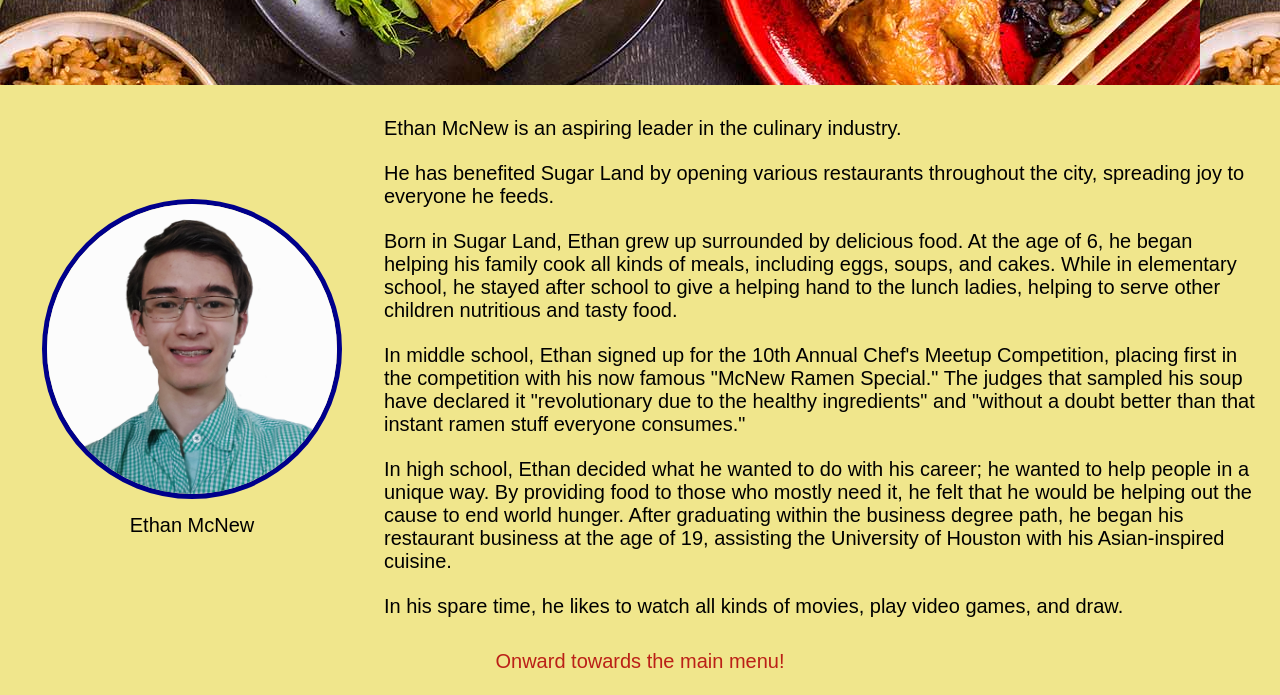
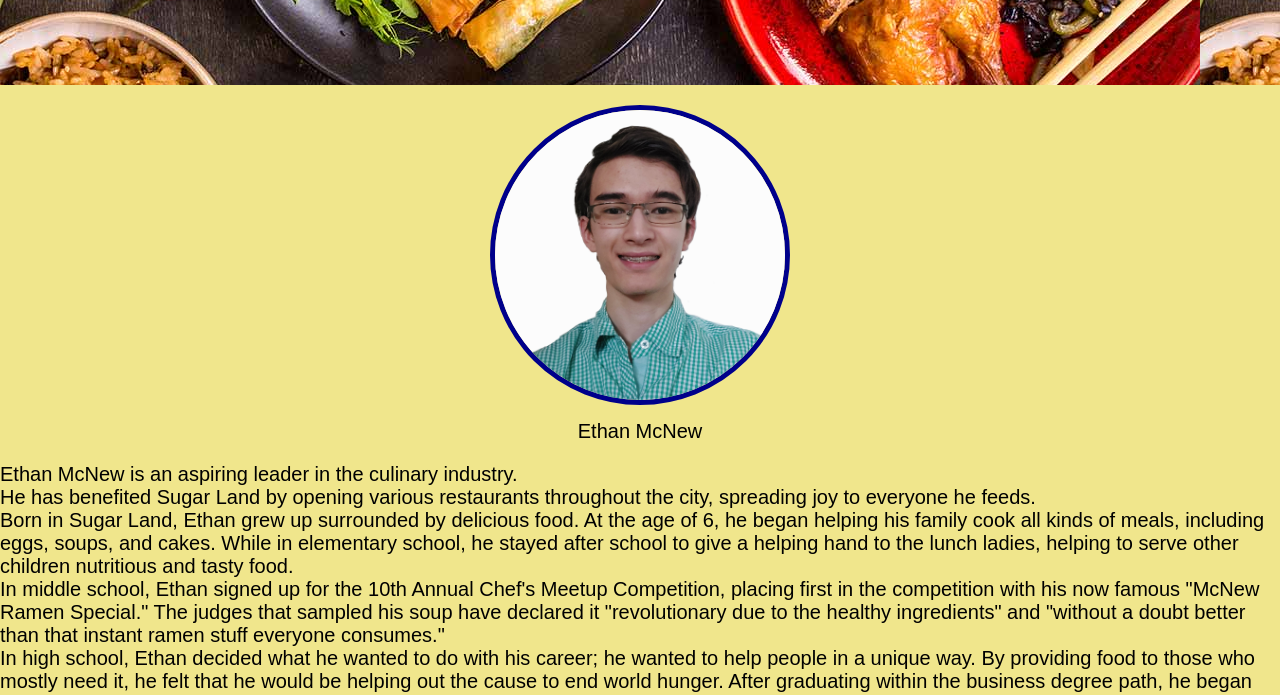
Before and after one commit to CIS-Spring-2024/cis-2336-assignment-1-EthanMcNew, a plain HTML site: page index.html in a window 1280 px wide. Shown: the part 160-855 px from the top of the page. Drawn offline with Linux system fonts and the light colour scheme.

Commit message:
Alter bio page completely

```diff
--- a/index.html
+++ b/index.html
@@ -13,42 +13,34 @@
             </header>
         </section>
 
-        <table id="biotable">
-            <tr>
-                <td rowspan="6">
         <figure id="biophoto">
-                        <img src="ethanmcnewphoto.jpg"/>
+            <img src="ethanmcnewphoto.jpg">
             <figcaption>Ethan McNew</figcaption>
         </figure>
-                </td>
-                <td class="biopara">Ethan McNew is an aspiring leader in the culinary industry.</td>
-            </tr>
-            <tr>
-                <td class="biopara">He has benefited Sugar Land by opening various restaurants
-                    throughout the city, spreading joy to everyone he feeds.</td>
-            </tr>
-            <tr>
-                <td class="biopara">Born in Sugar Land, Ethan grew up surrounded by delicious food. At the age of 6, he began helping his family cook all
+
+        <p>Ethan McNew is an aspiring leader in the culinary industry.</p>
+
+        <p>He has benefited Sugar Land by opening various restaurants
+            throughout the city, spreading joy to everyone he feeds.</p>
+
+        <p>Born in Sugar Land, Ethan grew up surrounded by delicious food. At the age of 6, he began helping his family cook all
             kinds of meals, including eggs, soups, and cakes. While in elementary school, he stayed after school to give a helping
-                    hand to the lunch ladies, helping to serve other children nutritious and tasty food.</td>
-            </tr>
-            <tr>
-                <td class="biopara">In middle school, Ethan signed up for the 10th Annual Chef's Meetup Competition, placing first in the competition
+            hand to the lunch ladies, helping to serve other children nutritious and tasty food.</p>
+
+        <p>In middle school, Ethan signed up for the 10th Annual Chef's Meetup Competition, placing first in the competition
             with his now famous "McNew Ramen Special." The judges that sampled his soup have declared it "revolutionary
-                    due to the healthy ingredients" and "without a doubt better than that instant ramen stuff everyone consumes."</td>
-            </tr>
-            <tr>
-                <td class="biopara">In high school, Ethan decided what he wanted to do with his career; he wanted to help people in a unique way.
+            due to the healthy ingredients" and "without a doubt better than that instant ramen stuff everyone consumes."</p>
+
+        <P>In high school, Ethan decided what he wanted to do with his career; he wanted to help people in a unique way.
             By providing food to those who mostly need it, he felt that he would be helping out the cause to end world hunger.
             After graduating within the business degree path, he began his restaurant business at the age of 19, assisting the University of Houston
-                    with his Asian-inspired cuisine.</td>
-            </tr>
-            <tr>
-                <td class="biopara">In his spare time, he likes to watch all kinds of movies, play video games, and draw.</td>
-            </tr>
-        </table>
+            with his Asian-inspired cuisine.</P>
 
-        <p class="quickaccess"><a href="main.html">Onward towards the main menu!</a></p>
+        <p>In his spare time, he likes to watch all kinds of movies, play video games, and draw.</p>
+
+        <div>
+            <a href="main.html">Onward towards the main menu!</a>
+        </div>
 
         <footer>
             <p>
@@ -57,8 +49,3 @@
         </footer>
     </body>
 </html>
-
-<!--<div class="container">
-<img src="image.jpg" alt="Your Image">
-</div>
-.container {     float: left; /* This will float the container to the left */}-->
--- a/style.css
+++ b/style.css
@@ -71,6 +71,7 @@ a:hover {
 
 #biophoto {
     padding: 20px;
+    text-align: center;
 }
 
 #biophoto img {
@@ -81,9 +82,7 @@ a:hover {
 
 #biophoto figcaption {
     margin-top: 10px;
-    text-align: center;
 }
-
 
 /*Associated with main.html*/
 #homepage_header {
```
Lines whose indentation alone changed are shown as unchanged.
